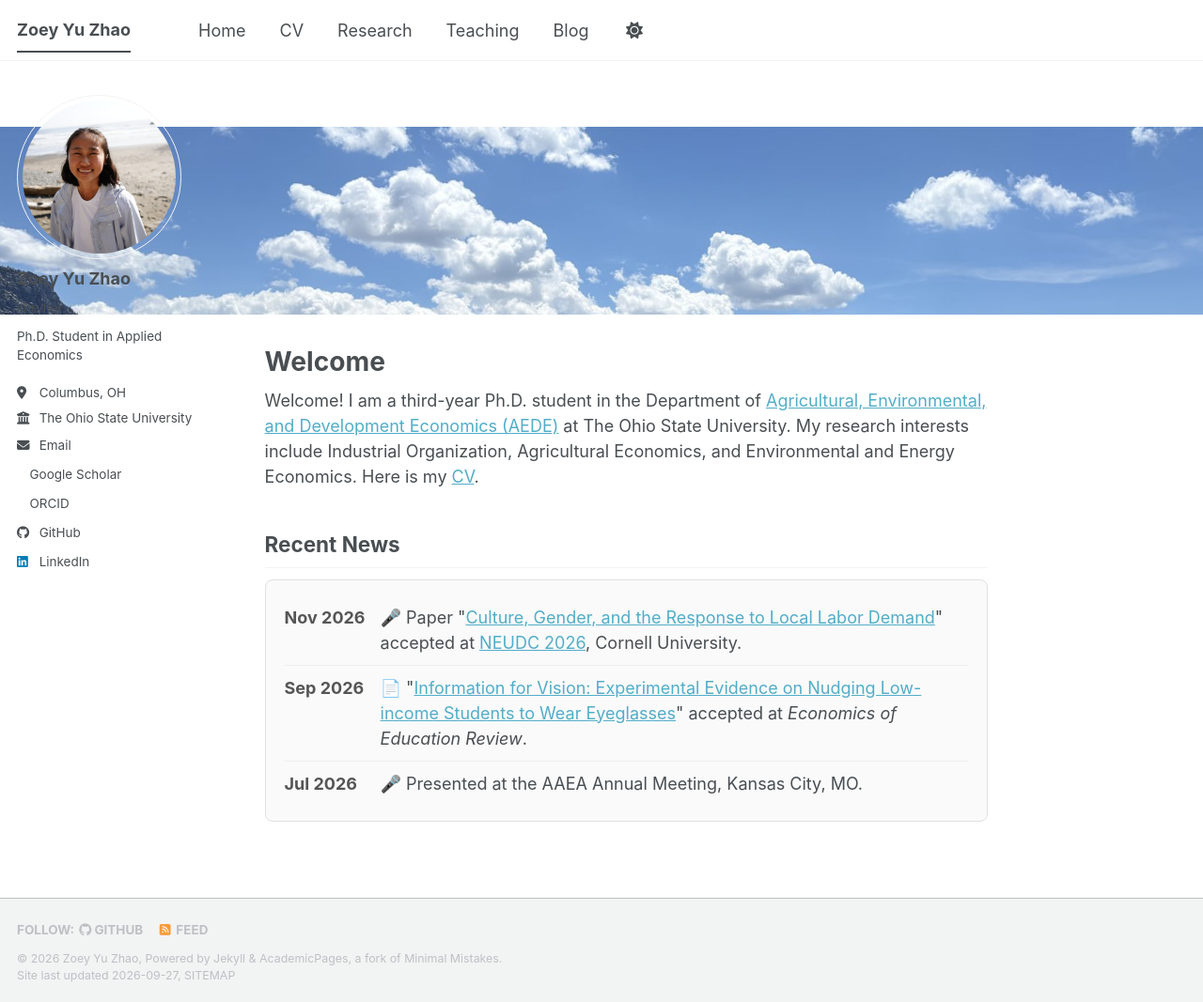
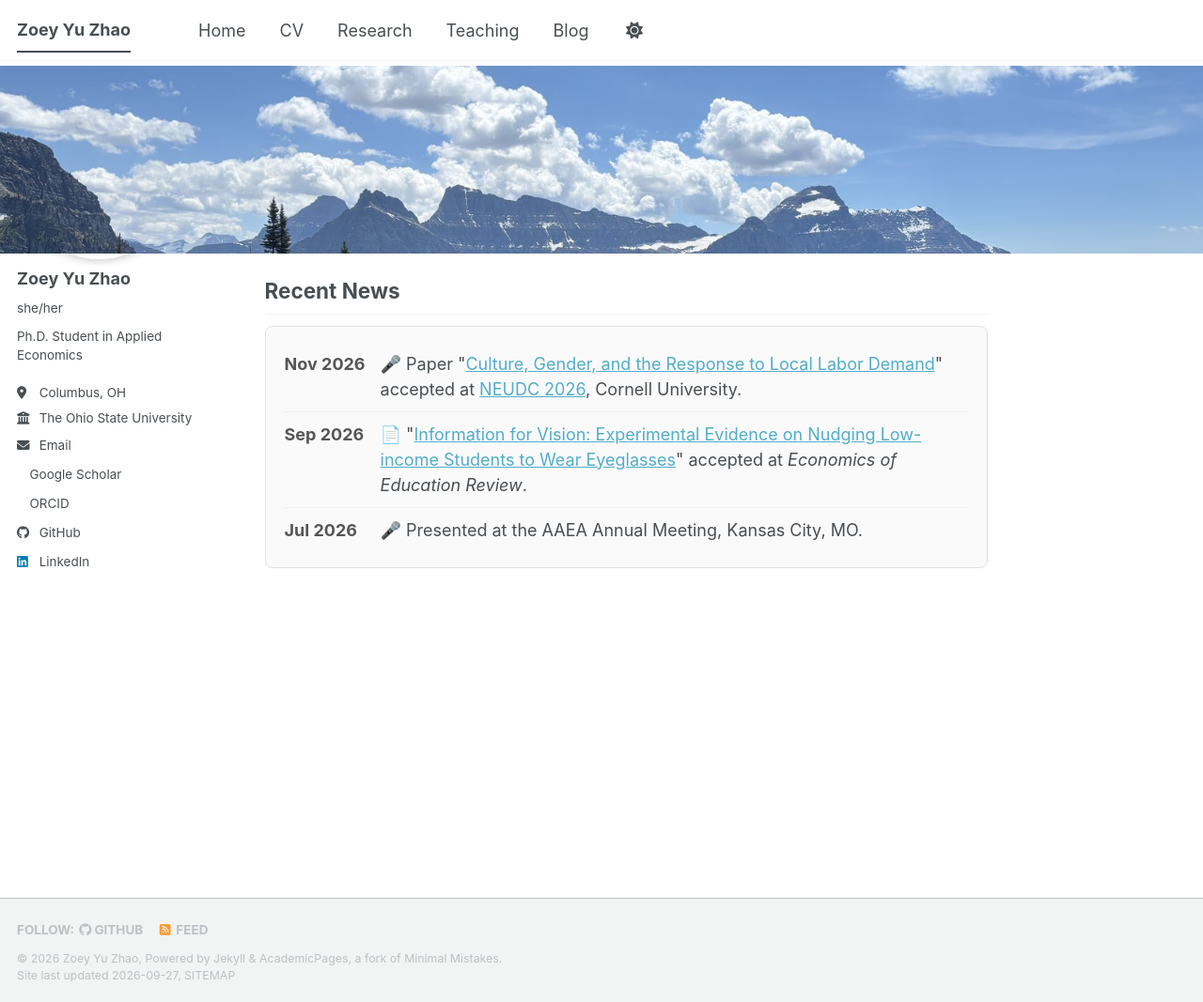
Before and after one commit to zoeyzhao-econ/zoeyzhao-econ.github.io, a Jekyll site: the page built from _pages/about.md, in a window 1280 px wide and 1067 px high. Shown: the whole window at 94% size. Built offline with Jekyll 4.4.1, drawn with Linux system fonts in a browser that asks for light colours; a style sheet for code colours, icons or effects is not loaded.

Commit message:
Fix banner layout: fixed position, show mountains, adjust sidebar overlap
Co-Authored-By: Claude Opus 4.6 <noreply@anthropic.com>

```diff
--- a/_sass/layout/_base.scss
+++ b/_sass/layout/_base.scss
@@ -15,7 +15,7 @@ body {
   background-color: var(--global-bg-color);
 
   margin: 0;
-  padding: 0 0 0;
+  padding: ($masthead-height + 200px) 0 0;
   padding-bottom: 9em;
   font-family: $global-font-family;
   line-height: 1.5;
--- a/_sass/layout/_masthead.scss
+++ b/_sass/layout/_masthead.scss
@@ -80,15 +80,18 @@
 }
 
 .site-banner {
+  position: fixed;
+  top: $masthead-height;
+  left: 0;
   width: 100%;
   height: 200px;
   overflow: hidden;
-  margin-top: $masthead-height;
+  z-index: 10;
 
   img {
     width: 100%;
     height: 100%;
     object-fit: cover;
-    object-position: center 60%;
+    object-position: center 85%;
   }
 }
--- a/_sass/layout/_sidebar.scss
+++ b/_sass/layout/_sidebar.scss
@@ -19,9 +19,9 @@
 
   @media screen and (min-width: $sidebar-screen-min-width) {
     height: 100vh;
-    overflow-y: auto;               // Add scrollbar if the sidebar is too long
+    overflow-y: auto;
     position: fixed;
-    padding-top: $masthead-height;
+    padding-top: $masthead-height + 140px;
   }
 
   @include breakpoint($large) {
@@ -57,6 +57,11 @@
 
   img {
     width: 100%;
+  }
+
+  .author__avatar img {
+    border: 3px solid white;
+    box-shadow: 0 2px 8px rgba(0,0,0,0.2);
   }
 }
 
```
